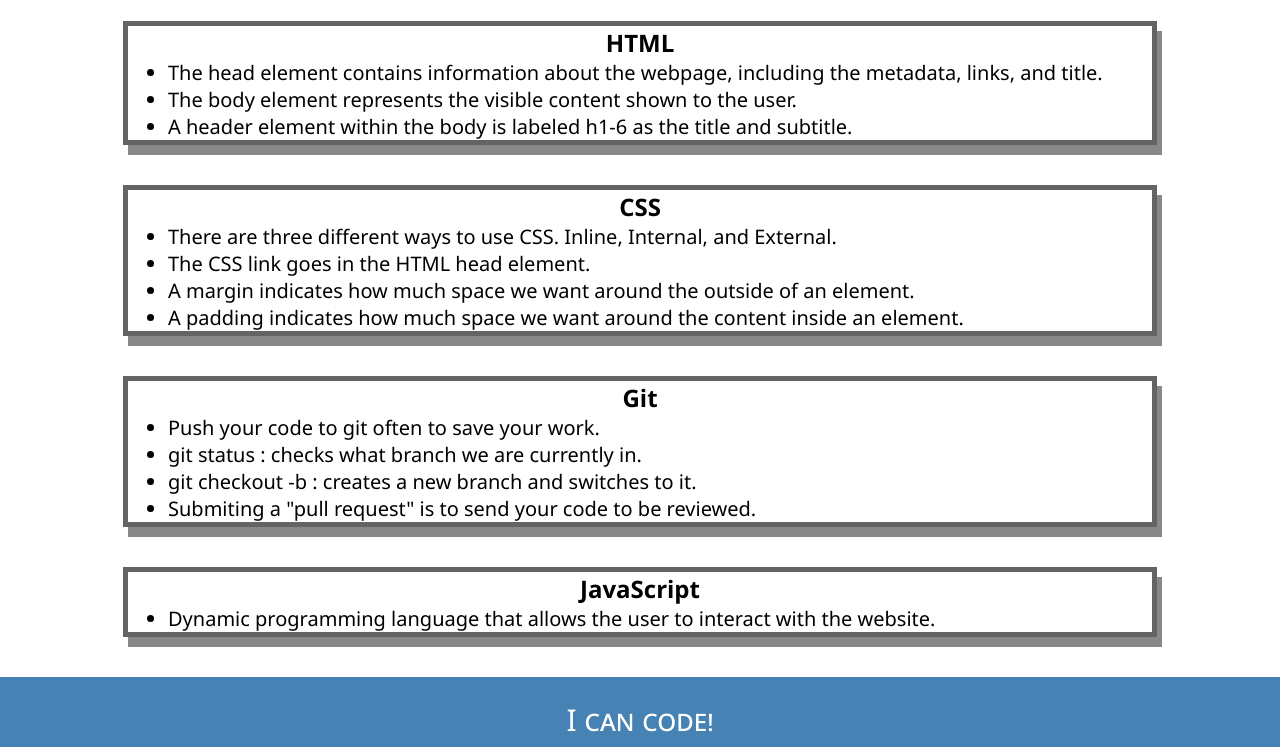
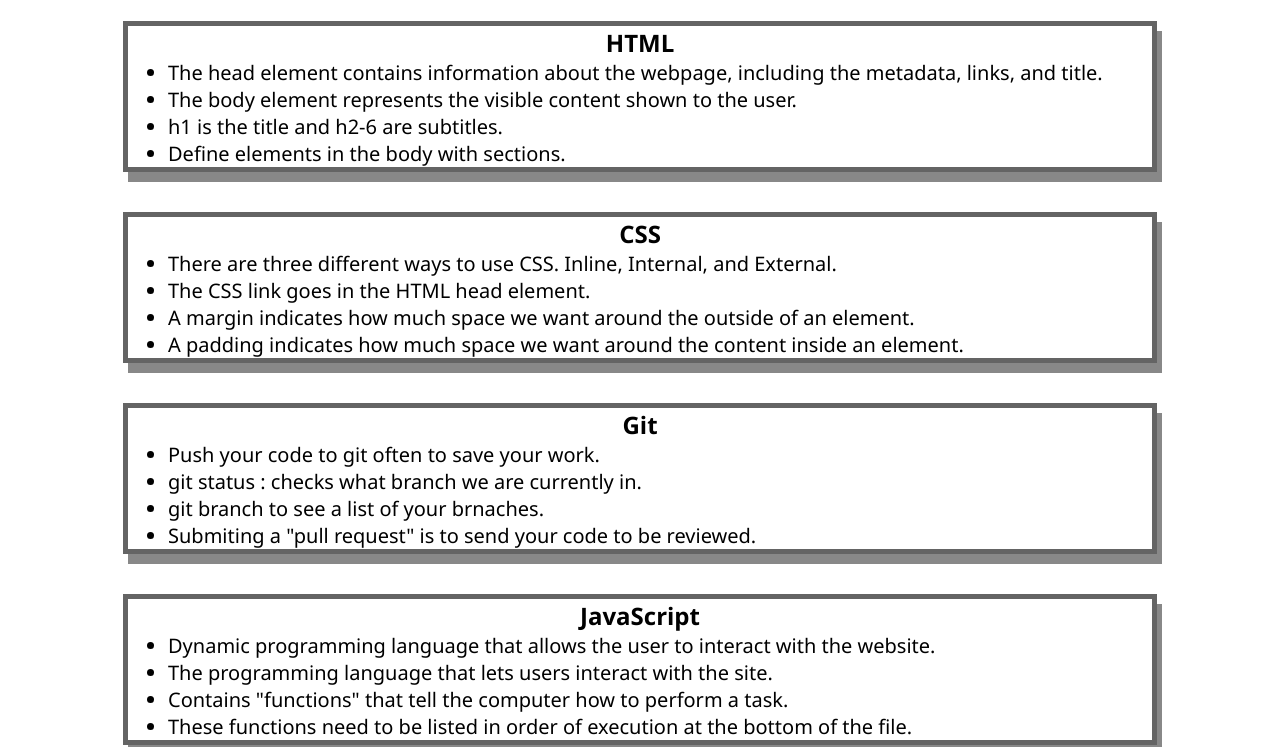
Before and after one commit to samanthagard13/prework-study-guide, a plain HTML site: page index.html in a window 1280 px wide. Shown: the part 239-986 px from the top of the page. Drawn offline with Linux system fonts and the light colour scheme.

Commit message:
added text to the html

```diff
--- a/index.html
+++ b/index.html
@@ -22,7 +22,8 @@
         <ul>
           <li>The head element contains information about the webpage, including the metadata, links, and title.</li>
           <li>The body element represents the visible content shown to the user.</li>
-          <li>A header element within the body is labeled h1-6 as the title and subtitle.</li>
+          <li>h1 is the title and h2-6 are subtitles.</li>
+          <li>Define elements in the body with sections.</li>
         </ul>
       </section>
 
@@ -41,7 +42,7 @@
         <ul>
           <li>Push your code to git often to save your work.</li>
           <li>git status : checks what branch we are currently in.</li>
-          <li>git checkout -b : creates a new branch and switches to it.</li>
+          <li>git branch to see a list of your brnaches.</li>
           <li>Submiting a "pull request" is to send your code to be reviewed.</li>
         </ul>
       </section>
@@ -50,6 +51,9 @@
         <h2>JavaScript</h2>
         <ul>
           <li>Dynamic programming language that allows the user to interact with the website.</li>
+          <li>The programming language that lets users interact with the site.</li>
+          <li>Contains "functions" that tell the computer how to perform a task.</li>
+          <li>These functions need to be listed in order of execution at the bottom of the file.</li>
         </ul>
 
        </section>
```
